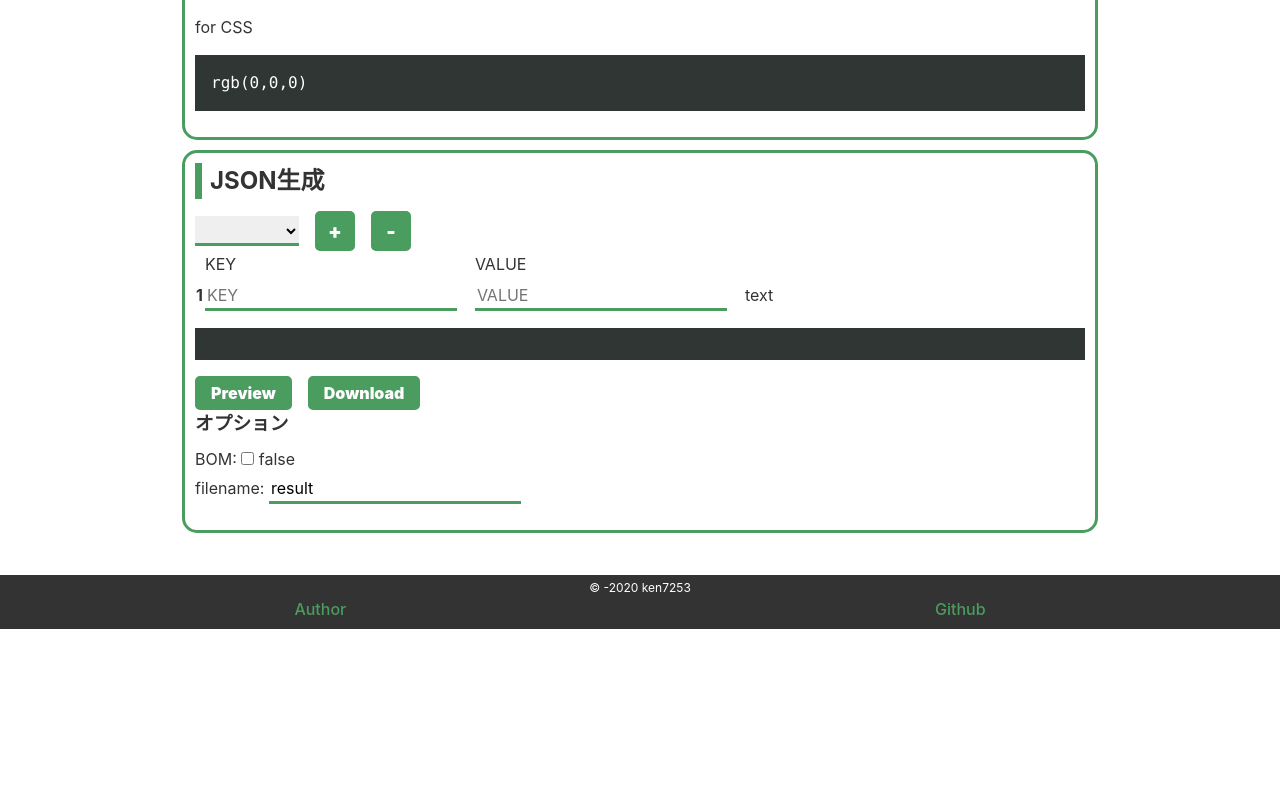
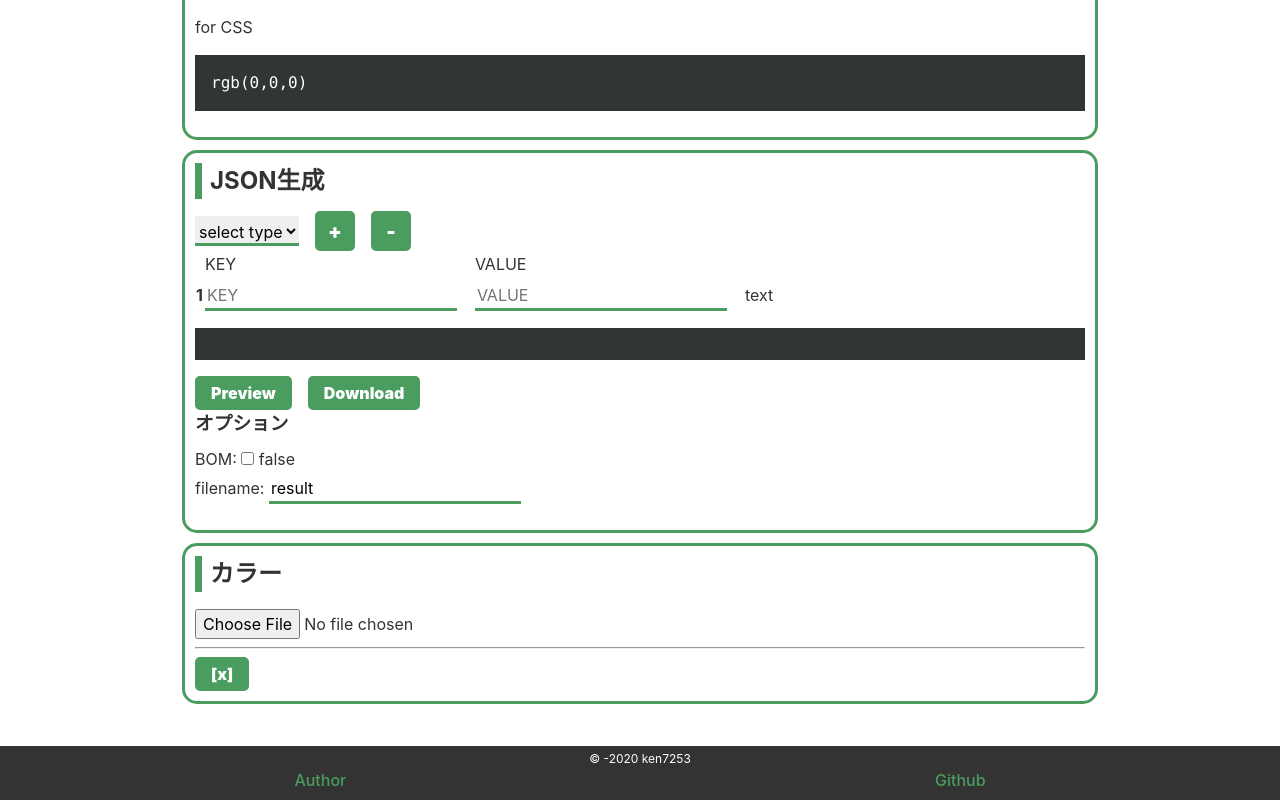
Before and after one commit to ken7253/coding_assistant, a Vue app: page / in a window 1280 px wide. Shown: the part 473-1273 px from the top of the page. Before the commit the page ends 1102 px from the top, so only its background shows below. Built offline with nearby package versions, Linux system fonts and the light colour scheme.

Commit message:
Preparing for production for ColorAdvice

```diff
--- a/src/App.vue
+++ b/src/App.vue
@@ -6,6 +6,7 @@
         <RadixConversion />
         <ColorConversion />
         <CreateJsonFile />
+        <ColorAdvice />
       </div>
     </main>
     <AppFooter />
@@ -19,6 +20,7 @@ import AppFooter from "./components/AppFooter";
 import RadixConversion from "./components/RadixConversion";
 import ColorConversion from "./components/ColorConversion";
 import CreateJsonFile from "./components/CreateJsonFile";
+import ColorAdvice from "./components/ColorAdvice";
 
 export default {
   name: "app",
@@ -28,6 +30,7 @@ export default {
     RadixConversion,
     ColorConversion,
     CreateJsonFile,
+    ColorAdvice,
   },
 };
 </script>
--- /dev/null
+++ b/src/components/ColorAdvice.vue
@@ -0,0 +1,22 @@
+<template>
+  <div class="color-advice">
+    <h2>カラー</h2>
+    <ImageUpload />
+  </div>
+</template>
+
+<script>
+import ImageUpload from './ImageUpload';
+export default {
+  components: {
+    ImageUpload
+  },
+  data: function(){
+    return{};
+  }
+}
+</script>
+
+<style lang="scss" scoped>
+
+</style>
--- a/src/components/CreateJsonFile.vue
+++ b/src/components/CreateJsonFile.vue
@@ -60,6 +60,7 @@ export default {
       previewData: "",
       jsonBOM: false,
       flieName: "result",
+      valueType: "",
     };
   },
   methods: {
--- /dev/null
+++ b/src/components/ImageUpload.vue
@@ -0,0 +1,41 @@
+<template>
+  <div>
+    <form>
+      <label for="imgInput"></label>
+      <input id="imgInput" name="imageData" type="file" @change="onChangeImg" />
+    </form>
+    <hr />
+    <div class="img-display-area">
+      <input type="button" value="[x]" @click="removeImgData" />
+      <div>
+        <img
+        v-show="uploadedImage"
+        class="preview-item-file"
+        :src="uploadedImage"
+        alt=""
+      /></div>
+    </div>
+  </div>
+</template>
+
+<script>
+export default {
+  data: function() {
+    return {
+      imgFileName: "",
+    };
+  },
+  methods: {
+    onChangeImg(e) {
+      const files = e.target.files || e.dataTransfer.files;
+      this.displayImg(files[0]);
+    },
+  }
+};
+</script>
+
+<style lang="scss" scoped>
+input[type="file"] {
+  border: none;
+}
+</style>
```
